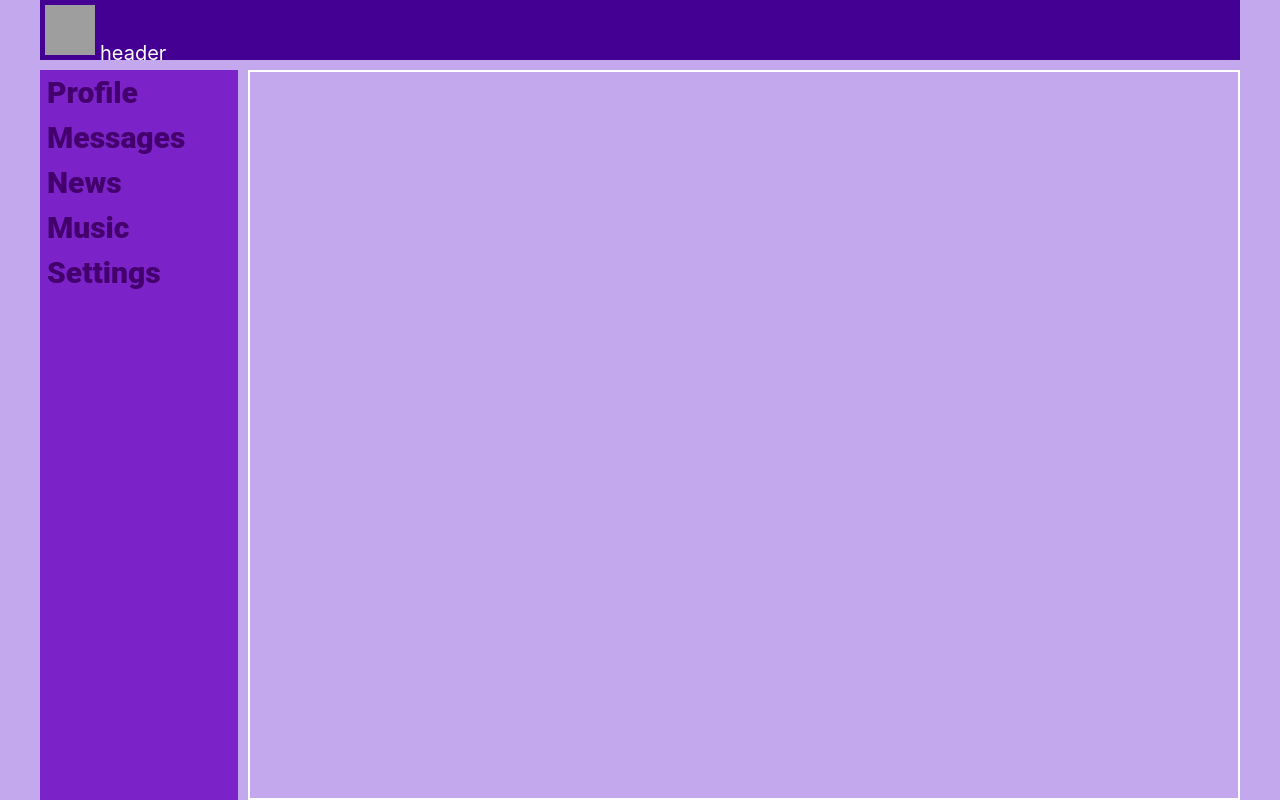
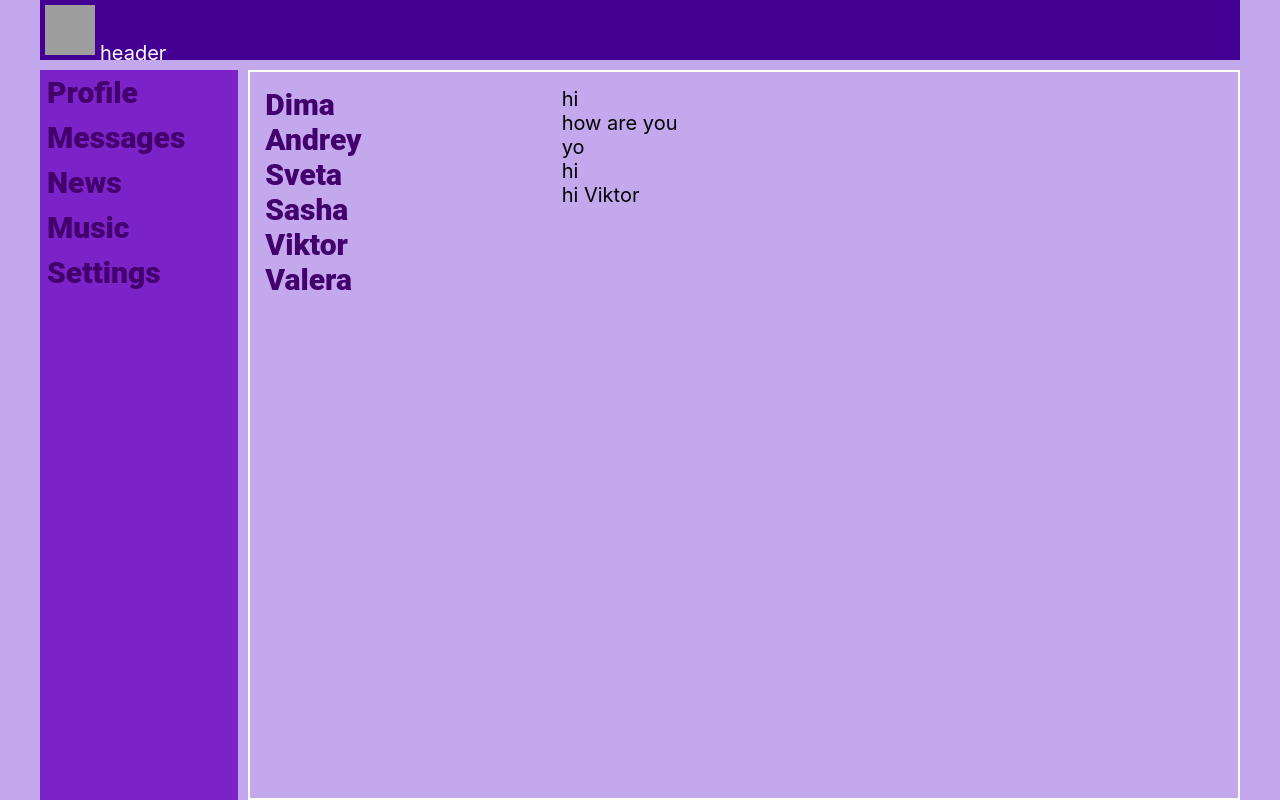
Before and after one commit to uyopon/React_first, a React (Create React App) app: page /dialogs in a window 1280 px wide. Built offline with nearby package versions, Linux system fonts and the light colour scheme; grey boxes are pictures that could not be loaded.

Commit message:
be careful

```diff
--- a/src/components/Dialogs/Dialogs.jsx
+++ b/src/components/Dialogs/Dialogs.jsx
@@ -4,7 +4,6 @@ import s from './Dialogs.module.css'
 
 
 
-//-----------------------------КОМПОНЕНТА МЕНЯЮЩАЯ URL----------------------------------------
 const DialogItem = (props) => {
     let path = "/Dialogs/" + props.id;
     return (
@@ -15,9 +14,6 @@ const DialogItem = (props) => {
         </div>
     )
 }
-
-
-
 
 
 
@@ -33,61 +29,55 @@ const Message = (props) => {
 
 
 
-//--------------------DATA FOR ARRAYS THAT
+const Dialogs = (props) => {
 
-const Dialogs = (props) => {
-    let DialogsData = [
+
+    let Dialogs = [
         { id: 1, name: 'Dima' },
         { id: 2, name: 'Andrey' },
         { id: 3, name: 'Sveta' },
         { id: 4, name: 'Sasha' },
         { id: 5, name: 'Viktor' },
         { id: 6, name: 'Valera' },
-    ]
-    let MessagesData = [
+    ];
+
+    let Messages = [
         { id: 1, message: 'hi' },
         { id: 2, message: 'how are you' },
         { id: 3, message: 'yo' },
         { id: 4, message: 'hi' },
-        { id: 5, message: 'hi Viktor' },]
+        { id: 5, message: 'hi Viktor' },];
 
 
 
-
-//CREATING OF ARRAYS THAT
-
-    let dialogsElement = DialogsData.map(d => { <DialogItem name={d.name} id={d.id} /> })
-{/* <DialogItem name={DialogsData[0].name} id={DialogsData[0].id} />
-    <DialogItem name={DialogsData[1].name} id={DialogsData[1].id} />
-    <DialogItem name={DialogsData[2].name} id={DialogsData[2].id} />
-    <DialogItem name={DialogsData[3].name} id={DialogsData[3].id} />
-    <DialogItem name={DialogsData[4].name} id={DialogsData[4].id} />
-    <DialogItem name={DialogsData[5].name} id={DialogsData[5].id} /> */}
-
-    let messagesElement = MessagesData.map(m => { <Message message={m.message} id={m.id} /> })
-{/* <Message message={MessagesData[0].message} id={MessagesData[0].id} />
-    <Message message={MessagesData[1].message} id={MessagesData[1].id} />
-    <Message message={MessagesData[2].message} id={MessagesData[2].id} />
-    <Message message={MessagesData[3].message} id={MessagesData[3].id} />
-    <Message message={MessagesData[4].message} id={MessagesData[4].id} /> */}
+    let dialogsElement = Dialogs.map(      (d) =>  <DialogItem name={d.name} id={d.id} />       )
 
 
-
-
-
-
+    let messagesElement = Messages.map(       (m) =>  <Message message={m.message} id={m.id} />       )
 
 
     return (
         <div className={s.dialogs}>
             <div className={s.dialogs_items}>
+                {/* <DialogItem name={Dialogs[0].name} id={Dialogs[0].id} />
+                <DialogItem name={Dialogs[1].name} id={Dialogs[1].id} />
+                <DialogItem name={Dialogs[2].name} id={Dialogs[2].id} />
+                <DialogItem name={Dialogs[3].name} id={Dialogs[3].id} />
+                <DialogItem name={Dialogs[4].name} id={Dialogs[4].id} />
+                <DialogItem name={Dialogs[5].name} id={Dialogs[5].id} />  */}
 
-            {dialogsElement}
+
+                {dialogsElement}
 
             </div>
             <div className={s.messages}>
+                {/* <Message message={Messages[0].message} id={Messages[0].id} />
+                <Message message={Messages[1].message} id={Messages[1].id} />
+                <Message message={Messages[2].message} id={Messages[2].id} />
+                <Message message={Messages[3].message} id={Messages[3].id} />
+                <Message message={Messages[4].message} id={Messages[4].id} />  */}
 
-                { messagesElement}
+                {messagesElement}
 
 
             </div>
```
